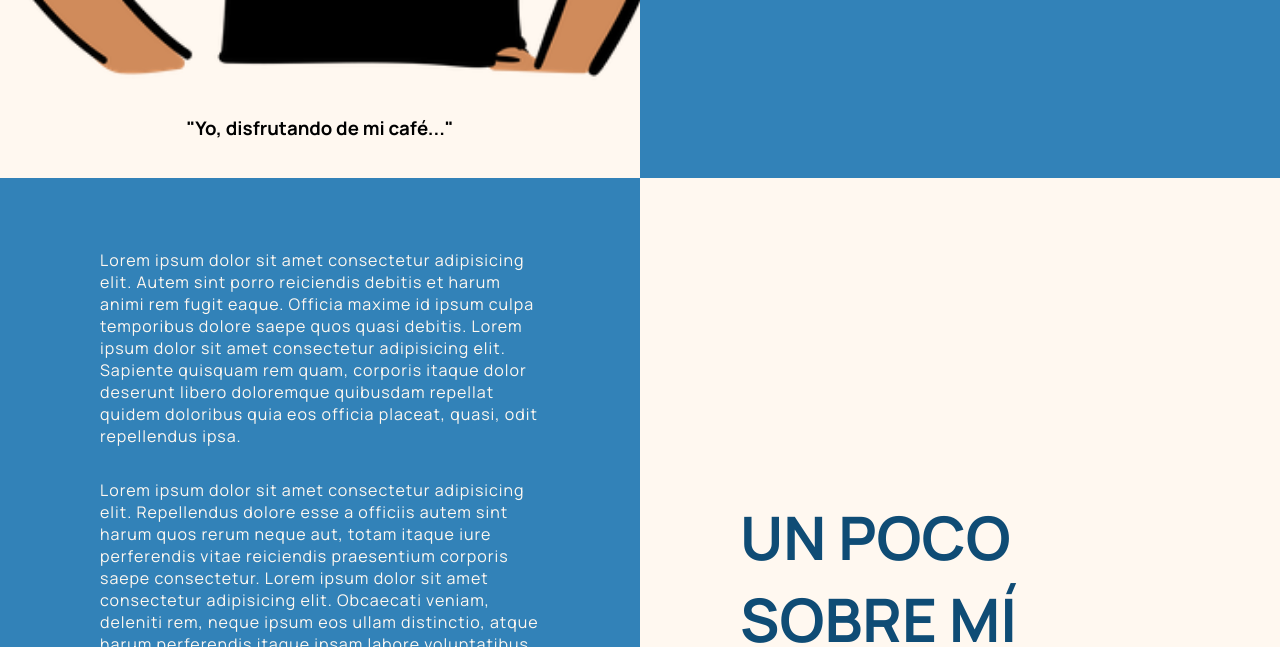
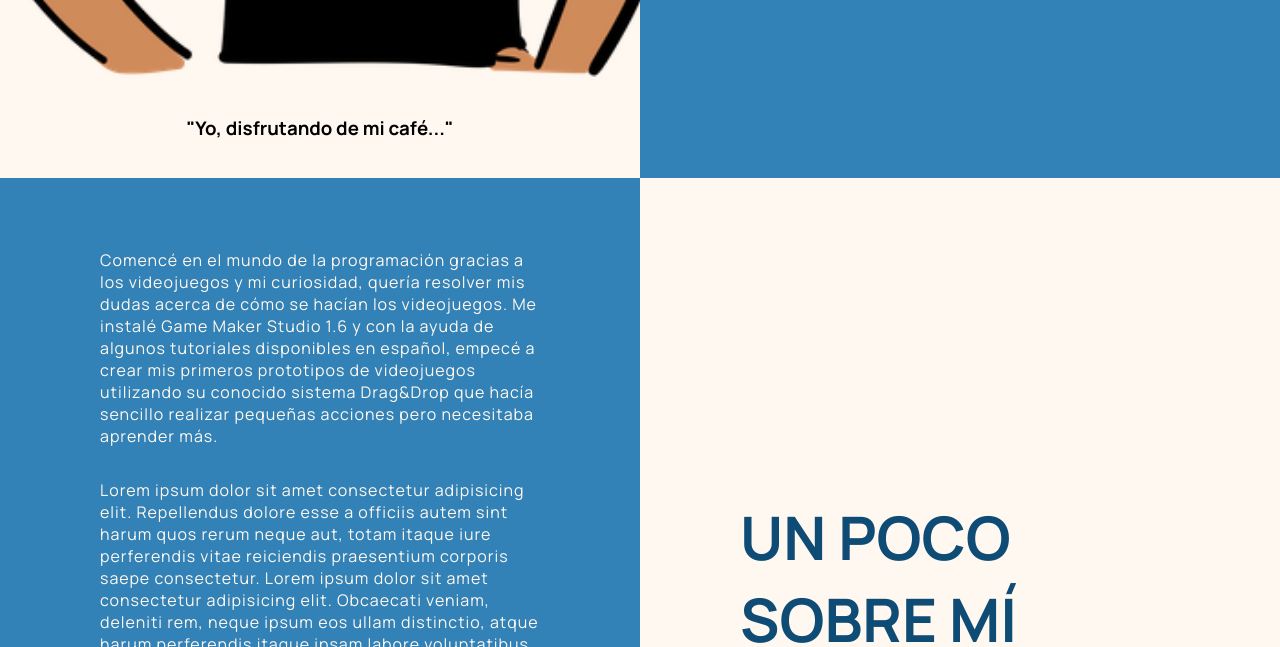
Before and after one commit to xarpdev/portfolio-template, a plain HTML site: page index.html in a window 1280 px wide. Shown: the part 622-1269 px from the top of the page. Drawn offline with nearby package versions, Linux system fonts and the light colour scheme.

Commit message:
Cambio en el primer párrafo de "Un poco sobre mí".

```diff
--- a/index.html
+++ b/index.html
@@ -54,8 +54,8 @@
   <section id="about" class="content">
     <aside class="half-section text-section">
       <p>
-        Lorem ipsum dolor sit amet consectetur adipisicing elit. Autem sint porro reiciendis debitis et harum animi rem fugit eaque. Officia maxime id ipsum culpa temporibus dolore saepe quos quasi debitis.
-        Lorem ipsum dolor sit amet consectetur adipisicing elit. Sapiente quisquam rem quam, corporis itaque dolor deserunt libero doloremque quibusdam repellat quidem doloribus quia eos officia placeat, quasi, odit repellendus ipsa.
+        Comencé en el mundo de la programación gracias a los videojuegos y mi curiosidad, quería resolver mis dudas acerca de cómo se hacían los videojuegos.
+        Me instalé Game Maker Studio 1.6 y con la ayuda de algunos tutoriales disponibles en español, empecé a crear mis primeros prototipos de videojuegos utilizando su conocido sistema Drag&Drop que hacía sencillo realizar pequeñas acciones pero necesitaba aprender más.
       </p>
       <p>
         Lorem ipsum dolor sit amet consectetur adipisicing elit. Repellendus dolore esse a officiis autem sint harum quos rerum neque aut, totam itaque iure perferendis vitae reiciendis praesentium corporis saepe consectetur.
```
